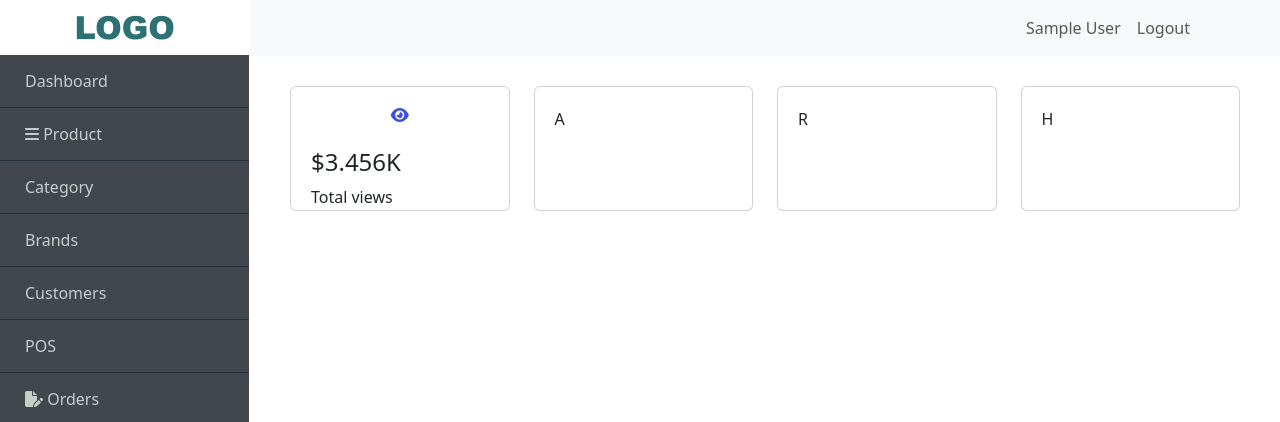
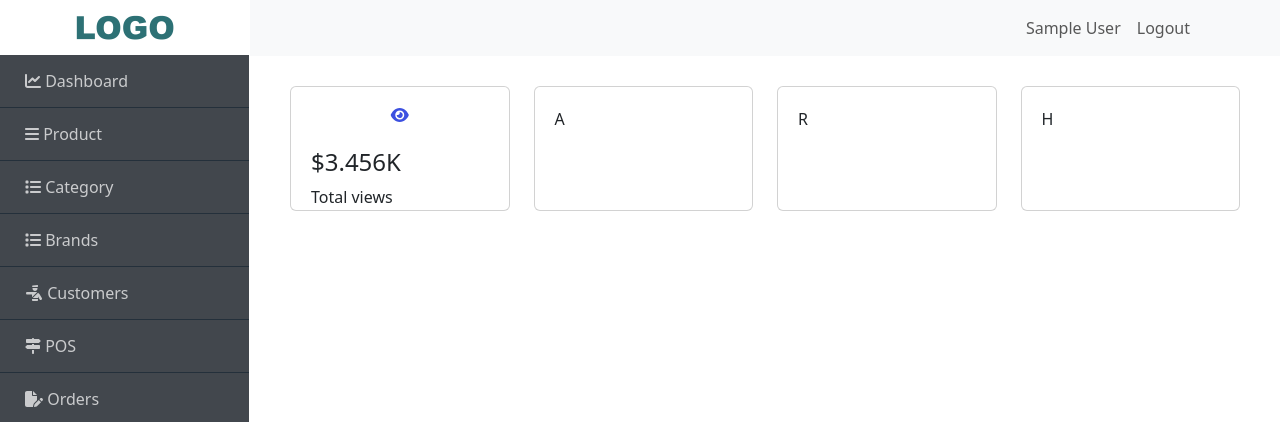
Before and after one commit to farhanfahidurrahim/POS-Software-Frontend-VueJs, a Vue app: page / in a window 1280 px wide. Shown: the top 422 px of the page. Built offline with nearby package versions, Linux system fonts and the light colour scheme; sample sign-in values are in the browser's storage.

Commit message:
sidebar icon

```diff
--- a/src/components/Sidebar.vue
+++ b/src/components/Sidebar.vue
@@ -7,12 +7,12 @@
     </div>
 
     <ul class="sidebar-menu">
-      <li><router-link to="/dashboard" @click.native="closeAllSubmenus">Dashboard</router-link></li>
+      <li><router-link to="/dashboard" @click.native="closeAllSubmenus"><font-awesome-icon :icon="['fas', 'chart-line']" /> Dashboard</router-link></li>
       <li><router-link to="/products" @click.native="closeAllSubmenus"><font-awesome-icon :icon="['fas', 'bars']" /> Product</router-link></li>
-      <li><router-link to="/categories" @click.native="closeAllSubmenus">Category</router-link></li>
-      <li><router-link to="/brands" @click.native="closeAllSubmenus">Brands</router-link></li>
-      <li><router-link to="/customers" @click.native="closeAllSubmenus">Customers</router-link></li>
-      <li><router-link to="/pos" @click.native="closeAllSubmenus">POS</router-link></li>
+      <li><router-link to="/categories" @click.native="closeAllSubmenus"><font-awesome-icon :icon="['fas', 'list']" /> Category</router-link></li>
+      <li><router-link to="/brands" @click.native="closeAllSubmenus"><font-awesome-icon :icon="['fas', 'list']" /> Brands</router-link></li>
+      <li><router-link to="/customers" @click.native="closeAllSubmenus"><font-awesome-icon :icon="['fas', 'person-military-pointing']" /> Customers</router-link></li>
+      <li><router-link to="/pos" @click.native="closeAllSubmenus"><font-awesome-icon :icon="['fas', 'signs-post']" /> POS</router-link></li>
       <li><router-link to="/orders" @click.native="closeAllSubmenus"><font-awesome-icon :icon="['fas', 'file-pen']" /> Orders</router-link></li>
       <li>
         <a href="#" @click.prevent="toggleSubmenu('report')"><font-awesome-icon :icon="['fas', 'bars']" />
```
